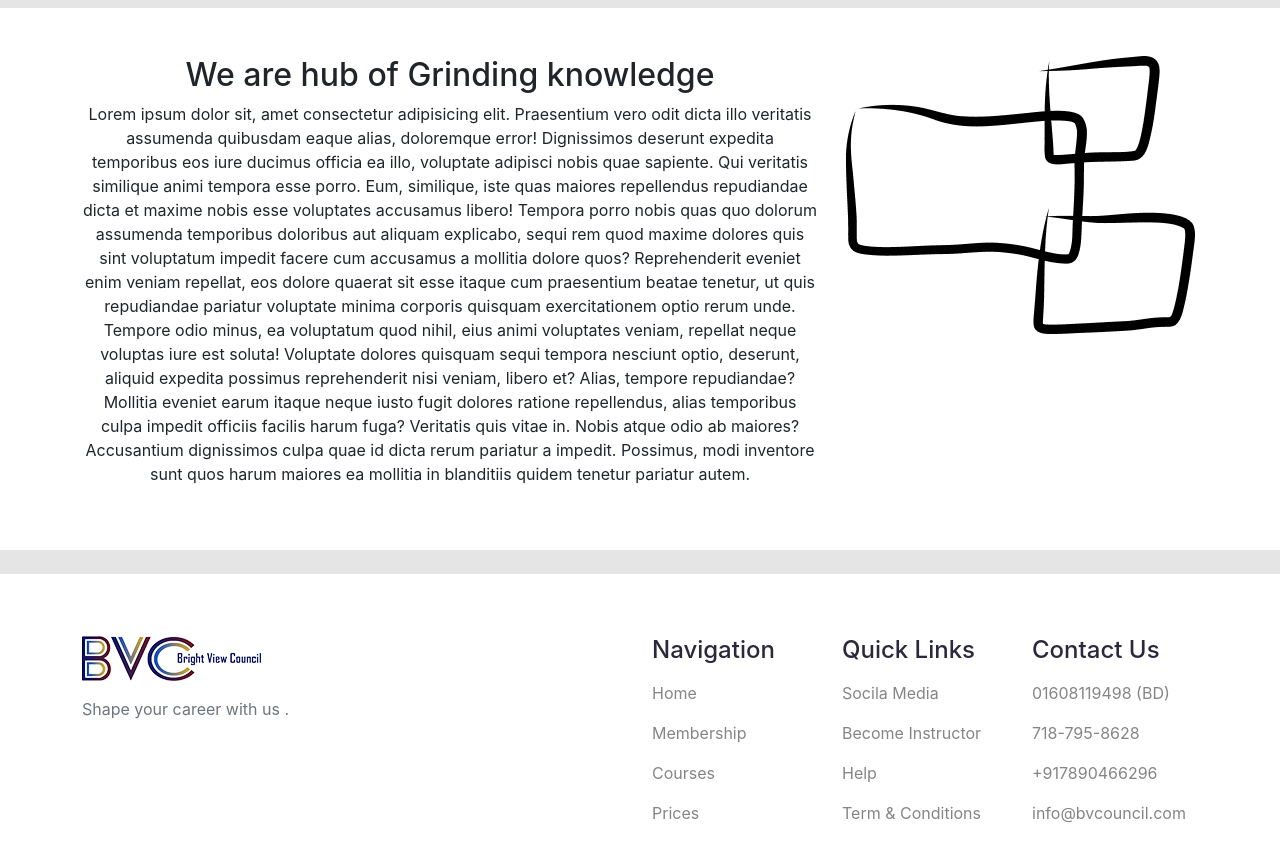
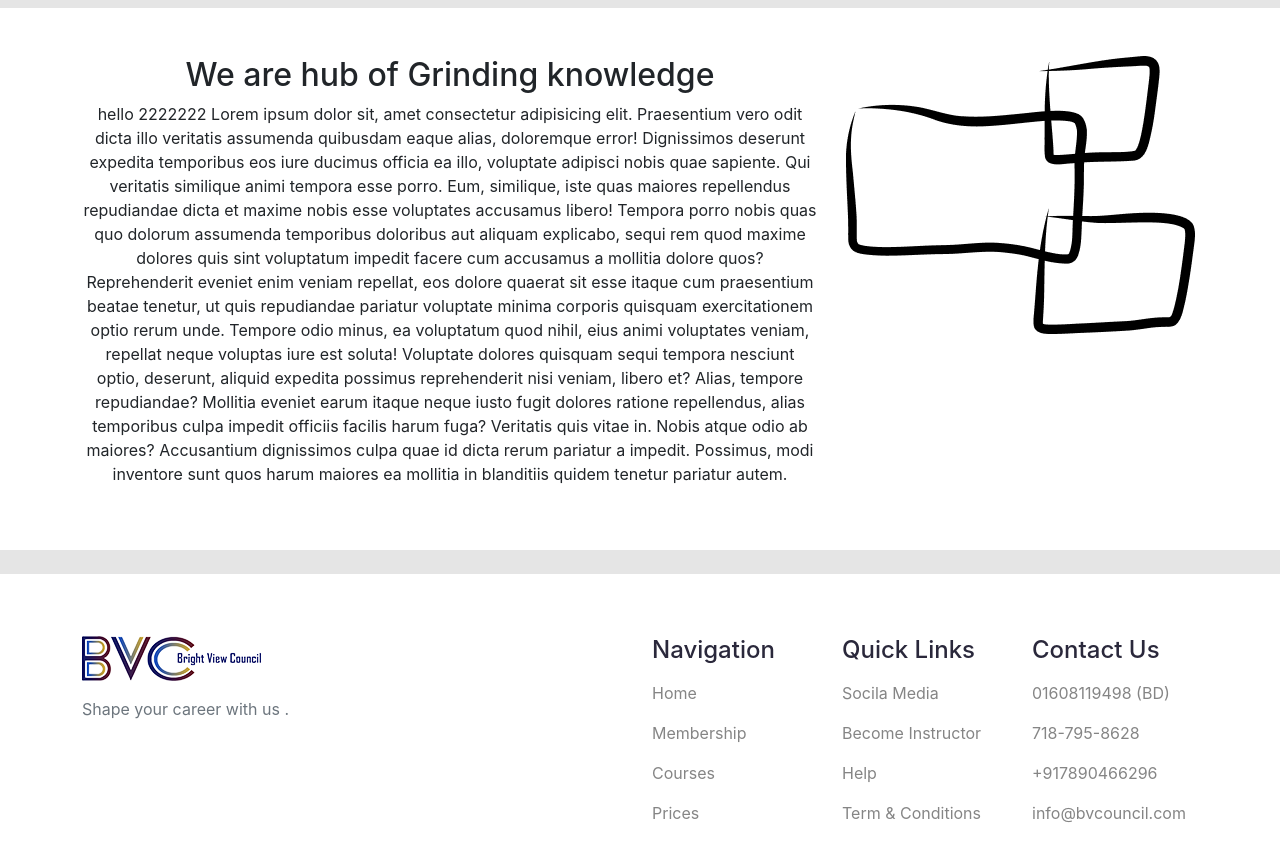
Before and after one commit to Jahangir-Alam-Noman/bright-view-council, a React (Create React App) app: page /about in a window 1280 px wide. Shown: the part 1438-2298 px from the top of the page. Built offline with nearby package versions, Linux system fonts and the light colour scheme; some icons are missing.

Commit message:
about page should be updated

```diff
--- a/src/components/About/GrindingKnowledge/GrindingKnowledge.js
+++ b/src/components/About/GrindingKnowledge/GrindingKnowledge.js
@@ -12,7 +12,7 @@ const GrindingKnowledge = () => {
           <div class='col-8'>
             <h2>We are hub of Grinding knowledge</h2>
             <p>
-              Lorem ipsum dolor sit, amet consectetur adipisicing elit.
+              hello 2222222 Lorem ipsum dolor sit, amet consectetur adipisicing elit.
               Praesentium vero odit dicta illo veritatis assumenda quibusdam
               eaque alias, doloremque error! Dignissimos deserunt expedita
               temporibus eos iure ducimus officia ea illo, voluptate adipisci
```
